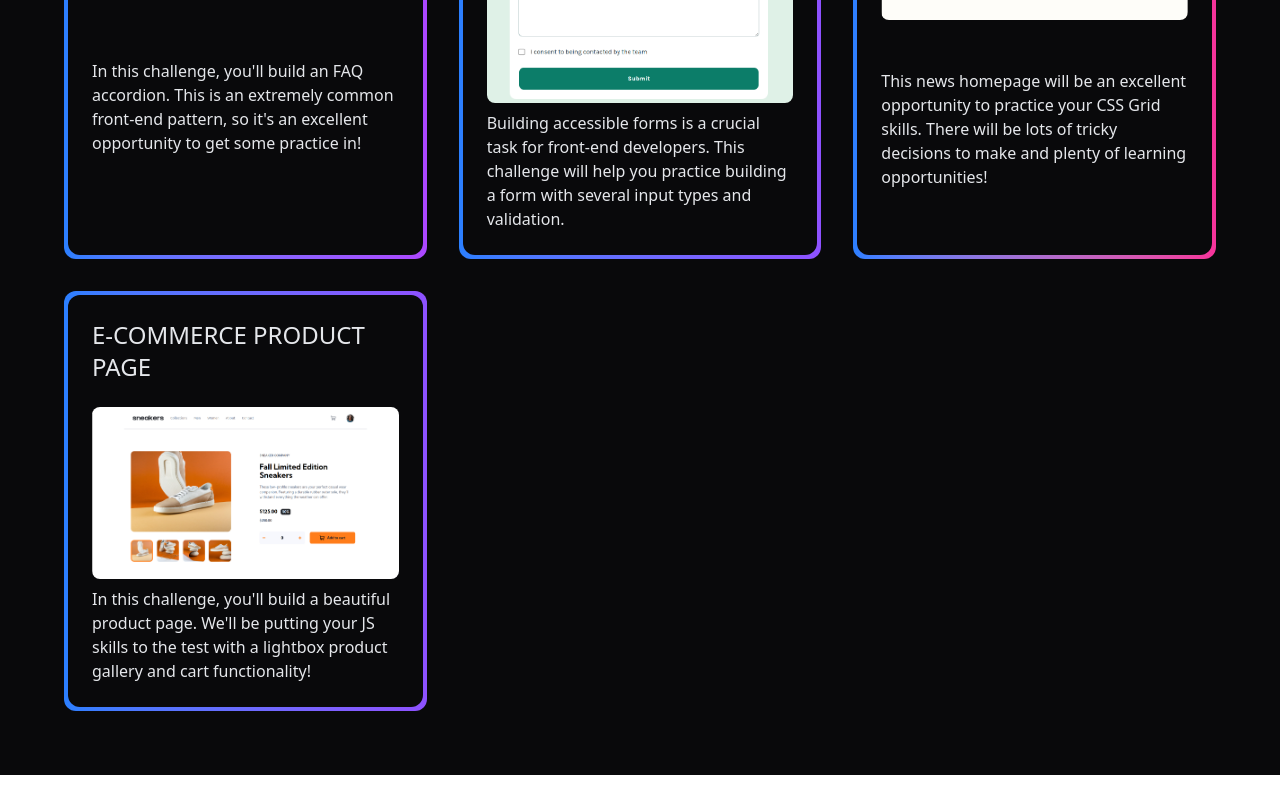
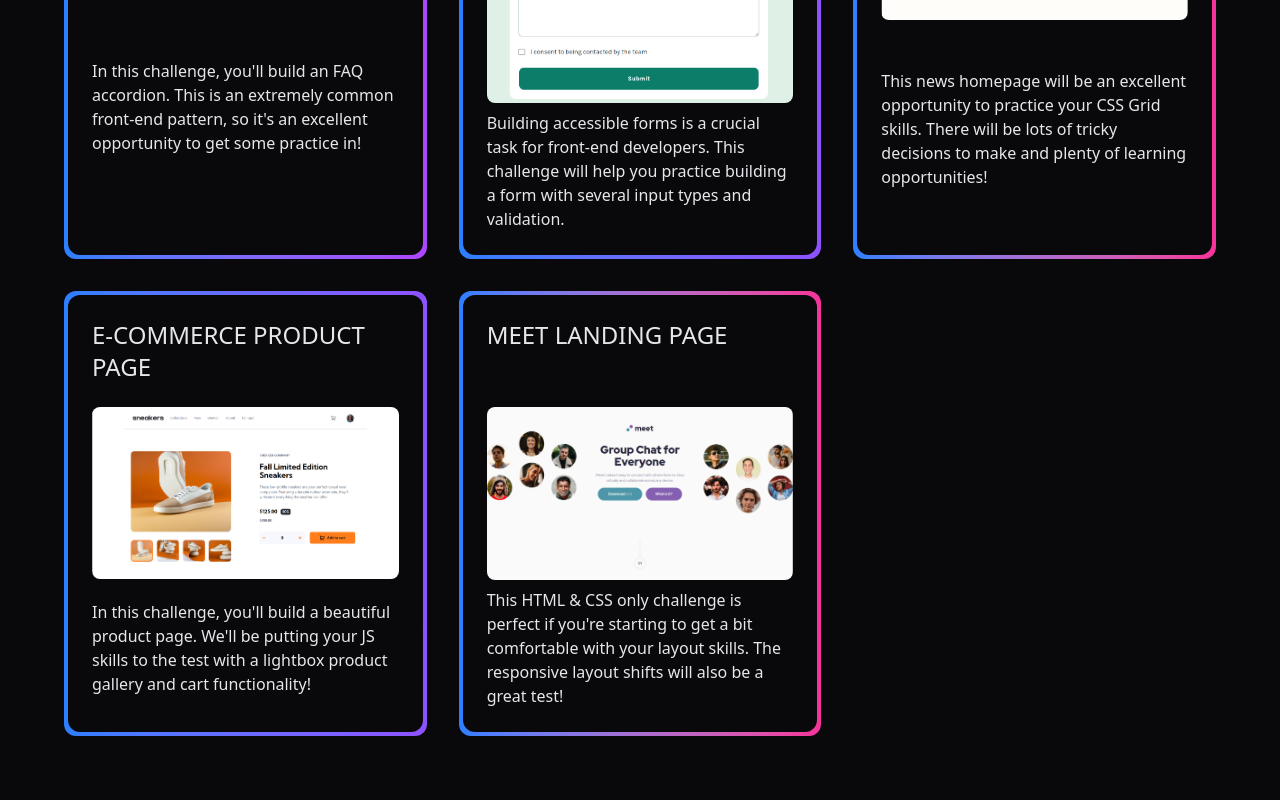
Before and after one commit to rustyff12/Frontend-Mentor-Solutions, a React (Vite) app: page / in a window 1280 px wide. Shown: the part 2420-3220 px from the top of the page. Before the commit the page ends 3195 px from the top, so only its background shows below. Built offline with nearby package versions, Linux system fonts and the light colour scheme.

Commit message:
Added 'meet landing page'

```diff
--- a/src/data/data.ts
+++ b/src/data/data.ts
@@ -168,4 +168,14 @@ export const linkData: LinkTypes[] = [
     url: "https://e-commerce-product-page-rustyff12.netlify.app/",
     image: "/thumbnails/e-commerce.png",
   },
+  {
+    id: 17,
+    name: "Meet landing page",
+    description:
+      "This HTML & CSS only challenge is perfect if you're starting to get a bit comfortable with your layout skills. The responsive layout shifts will also be a great test!",
+    challengeLink:
+      "https://www.frontendmentor.io/challenges/meet-landing-page-rbTDS6OUR",
+    url: "https://meet-landing-page-rustyff12.netlify.app/",
+    image: "/thumbnails/meet-landing-page.png",
+  },
 ];
```
Also changed, not shown: public/thumbnails/meet-landing-page.png (added).
